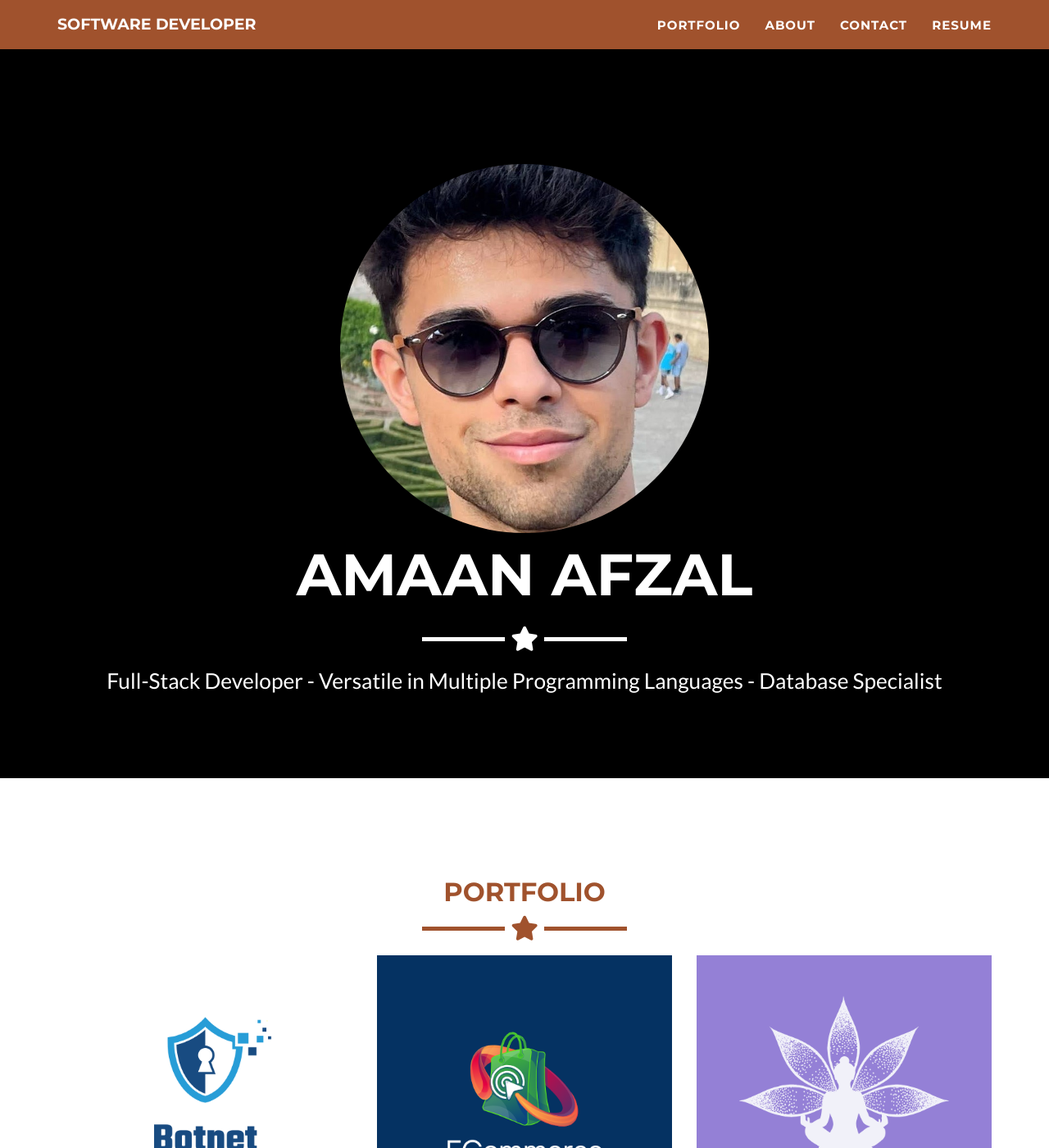
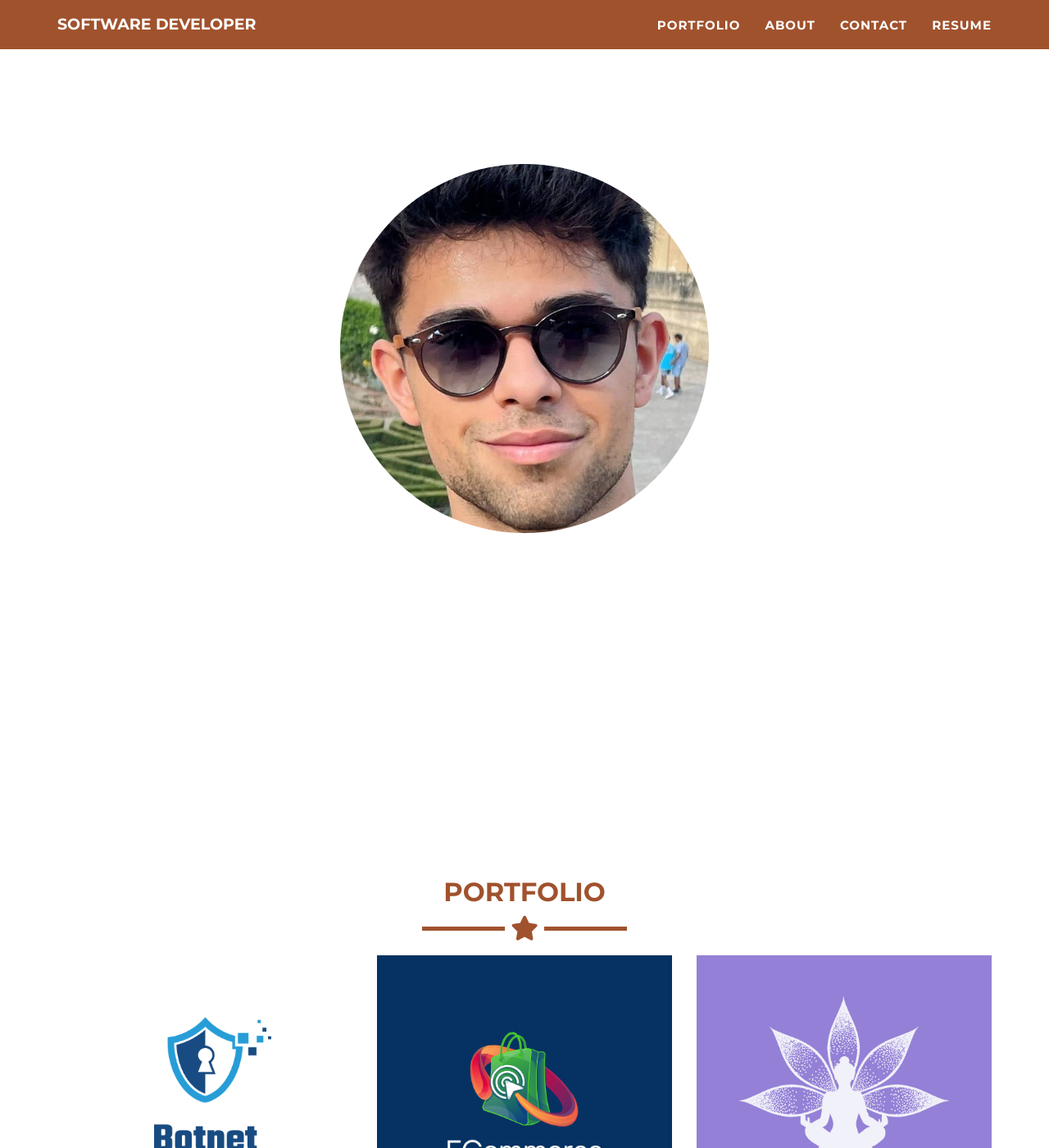
Before and after one commit to Amaan6868/Amaan6868.github.i, a Jekyll site: the page built from _posts/2024-12-10-BotnetSimulation.markdown, in a window 1280 px wide and 1400 px high. Shown: the whole window at 82% size. Built offline with Jekyll 4.4.1, drawn with Linux system fonts in a browser that asks for light colours.

Commit message:
Update _config.yml

```diff
--- a/_config.yml
+++ b/_config.yml
@@ -26,10 +26,10 @@ disqus_shortname: myshortname
 
 # Color settings (hex-codes without the leading hash-tag)
 color:
-  primary: "000000"
+  primary: 000000
   primary-rgb: "64,224,208"
-  secondary: "A0522D"
-  secondary-dark: "FFFFFF"
+  secondary: A0522D
+  secondary-dark: FFFFFF
 
 # Footer settings
 footer:
```
